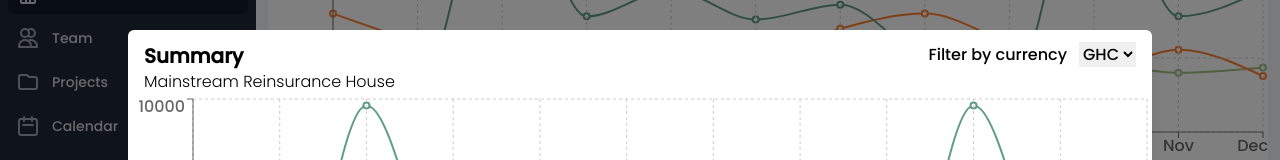
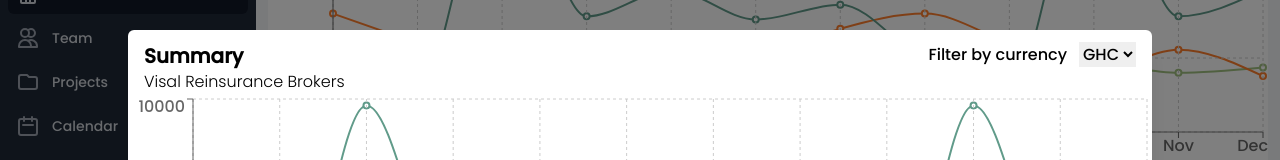
Before and after one commit to Khoby-790/template-nic, a React (Create React App) app: page /premium in a window 1280 px wide. Both pictures are taken after a click on the icon 1183 px from the left and 633 px from the top of the page. Shown: the part 146-306 px from the top of the page. Built offline with nearby package versions, Linux system fonts and the light colour scheme.

Commit message:
--- Auto-Git Commit ---

```diff
--- a/src/pages/PremiumExpansion/components/DisplayBarChart.tsx
+++ b/src/pages/PremiumExpansion/components/DisplayBarChart.tsx
@@ -92,7 +92,7 @@ const DisplayBarChart = (props: Props) => {
             <div className="h-16 px-4 py-3 flex justify-between">
                 <div className="flex flex-col">
                     <span className="text-xl font-bold">Summary</span>
-                    <span className="font-light">Mainstream Reinsurance House</span>
+                    <span className="font-light">Visal Reinsurance Brokers</span>
                 </div>
                 <div className="flex items-baseline">
                     <label className="mr-3" htmlFor="">Filter by currency</label>
```
